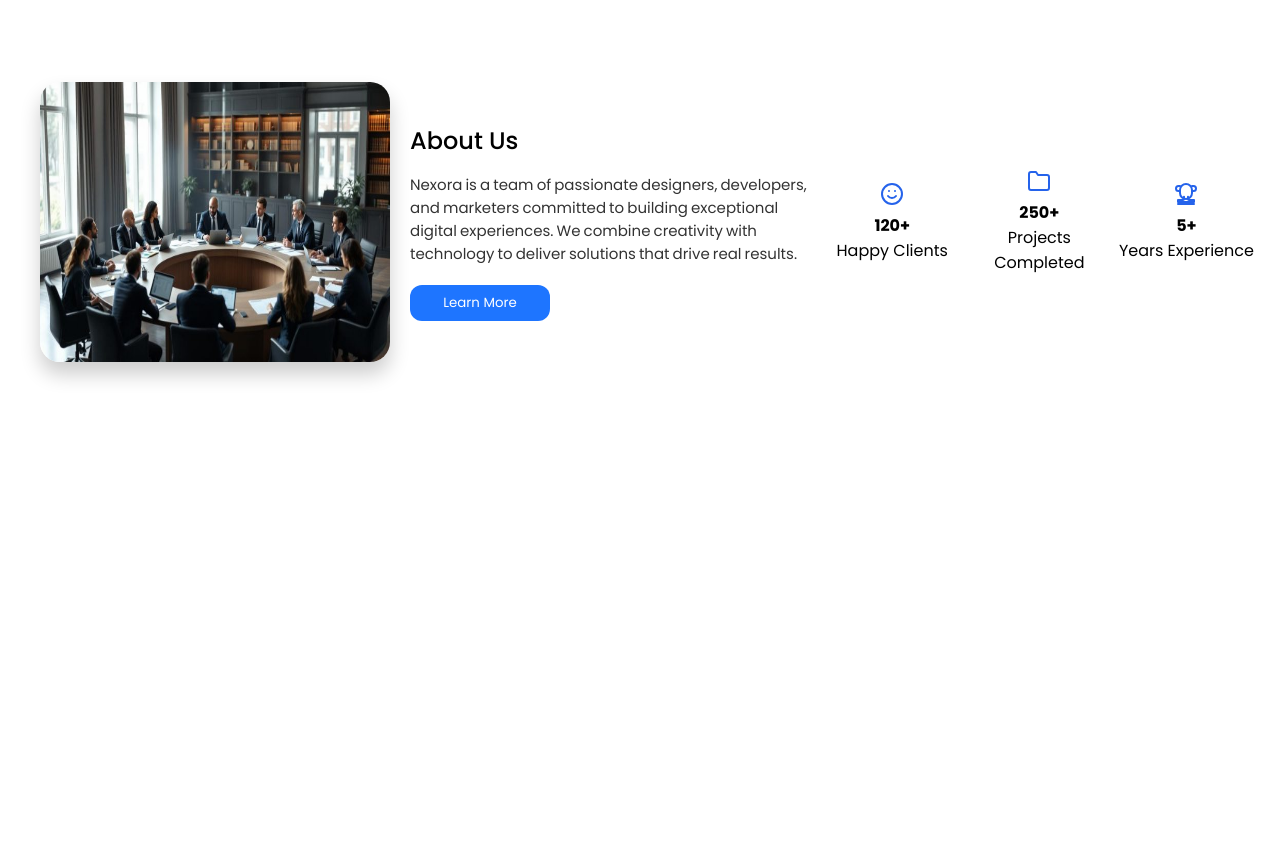
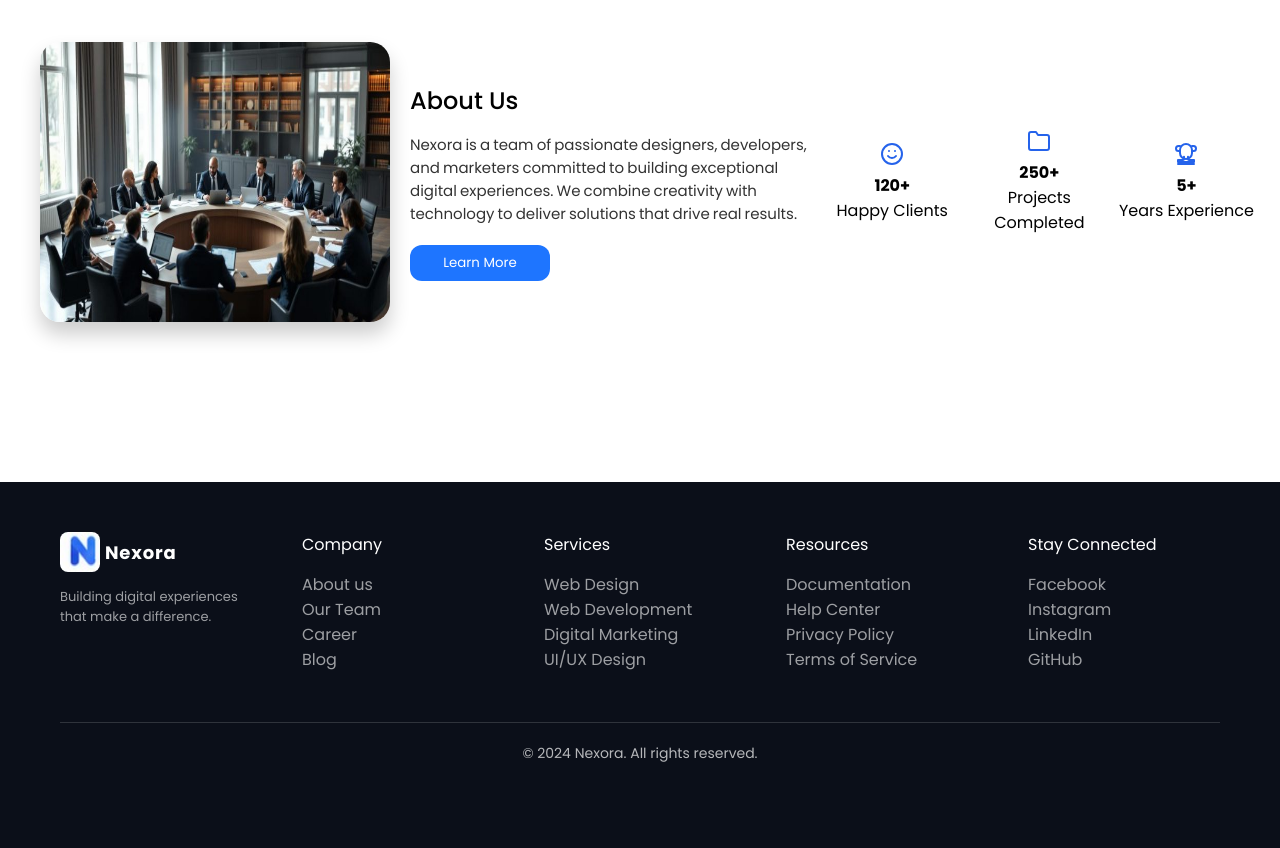
Before and after one commit to hatimkhan-007/Nexora-UI-design, a plain HTML site: page index.html in a window 1280 px wide. Shown: the part 1540-2388 px from the top of the page. Before the commit the page ends 2102 px from the top, so only its background shows below. Drawn offline with Linux system fonts and the light colour scheme.

Commit message:
Adding the footer in the landing page

```diff
--- a/index.html
+++ b/index.html
@@ -117,5 +117,44 @@
             <p>Years Experience</p>
         </div>
     </section>
+    <footer>
+        <section class="f-section">
+            <div class="f-div">
+                <div>
+                    <img src="./assets/logo.jpg" alt="logo"><h4 class="f-h">Nexora</h4><br>
+                </div>
+                <h6>Building digital experiences that make a difference.</h6>
+            </div>
+            <div class="f-div">
+                <p>Company</p>
+                <a href="#">About us</a>
+                <a href="#">Our Team</a>
+                <a href="#">Career</a>
+                <a href="#">Blog</a>
+            </div>
+            <div class="f-div">
+                <p>Services</p>
+                <a href="#">Web Design</a>
+                <a href="#">Web Development</a>
+                <a href="#">Digital Marketing</a>
+                <a href="#">UI/UX Design</a>
+            </div>
+            <div class="f-div">
+                <p>Resources</p>
+                <a href="#">Documentation</a>
+                <a href="#">Help Center</a>
+                <a href="#">Privacy Policy</a>
+                <a href="#">Terms of Service</a>
+            </div>
+            <div class="f-div">
+                <p>Stay Connected</p>
+                <a href="#">Facebook</a>
+                <a href="#">Instagram</a>
+                <a href="#">LinkedIn</a>
+                <a href="#">GitHub</a>
+            </div>
+        </section>
+        <hr><p>&copy; 2024 Nexora. All rights reserved.</p>
+    </footer>
 </body>
 </html>
--- a/style.css
+++ b/style.css
@@ -235,7 +235,7 @@ h4{
 }
 
 .about{
-    height: 80vh;
+    height: 70vh;
     justify-content: center;
     align-items: center;
     display: flex;
@@ -267,7 +267,6 @@ h4{
 }
 
 .a-btn{
-
     color: #fff;
     height: 36px;
     width: 140px;
@@ -288,3 +287,72 @@ h4{
     width: 180px;
     text-align: center;
 }
+
+footer{
+    height: 37vh;
+    padding: 50px 60px 20px;
+    background-color: #0B0F19;
+    color: white;
+}
+
+.f-section{
+    display: flex;
+    justify-content: center;
+    align-items: flex-start;
+    gap: 50px;
+    margin-bottom: 50px;
+}
+
+.f-div{
+    display: flex;
+    flex-direction: column;
+    width: 200px;
+}
+
+.f-div h6{
+    font-size: small;
+    font-weight: 400;
+    color: rgba(255, 255, 255, 0.6);
+}
+
+.f-div div{
+    display: flex;
+    align-items: center;
+    gap: 8px;
+    margin-bottom: 15px;
+}
+
+.f-div img{
+    width: 40px;
+    height: 40px;
+    border-radius: 8px;
+}
+
+.f-div p{
+    font-weight: 400;
+    color: rgba(255, 255, 255);
+    margin-bottom: 15px;
+}
+
+.f-div a{
+    text-decoration: none;
+    color: rgba(255,255,255,0.6);
+    transition: color .3s ease;
+}
+
+.f-div a:hover{
+    color: rgb(255, 255, 255);
+}
+
+hr{
+    border: none;
+    height: 1px;
+    background: rgba(255,255,255,.15);
+    margin-bottom: 20px;
+}
+
+footer > p{
+    text-align: center;
+    color: rgba(255,255,255,.7);
+    font-size: 14px;
+}
```
